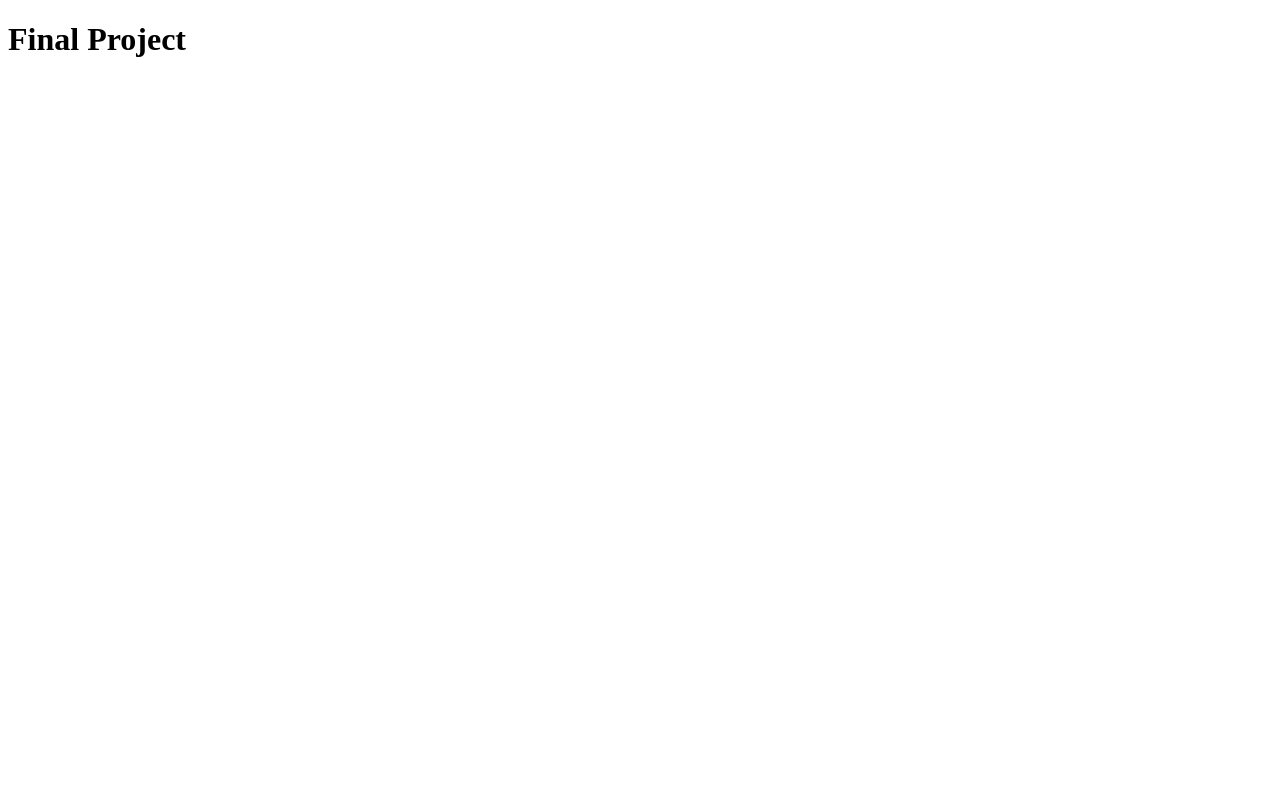
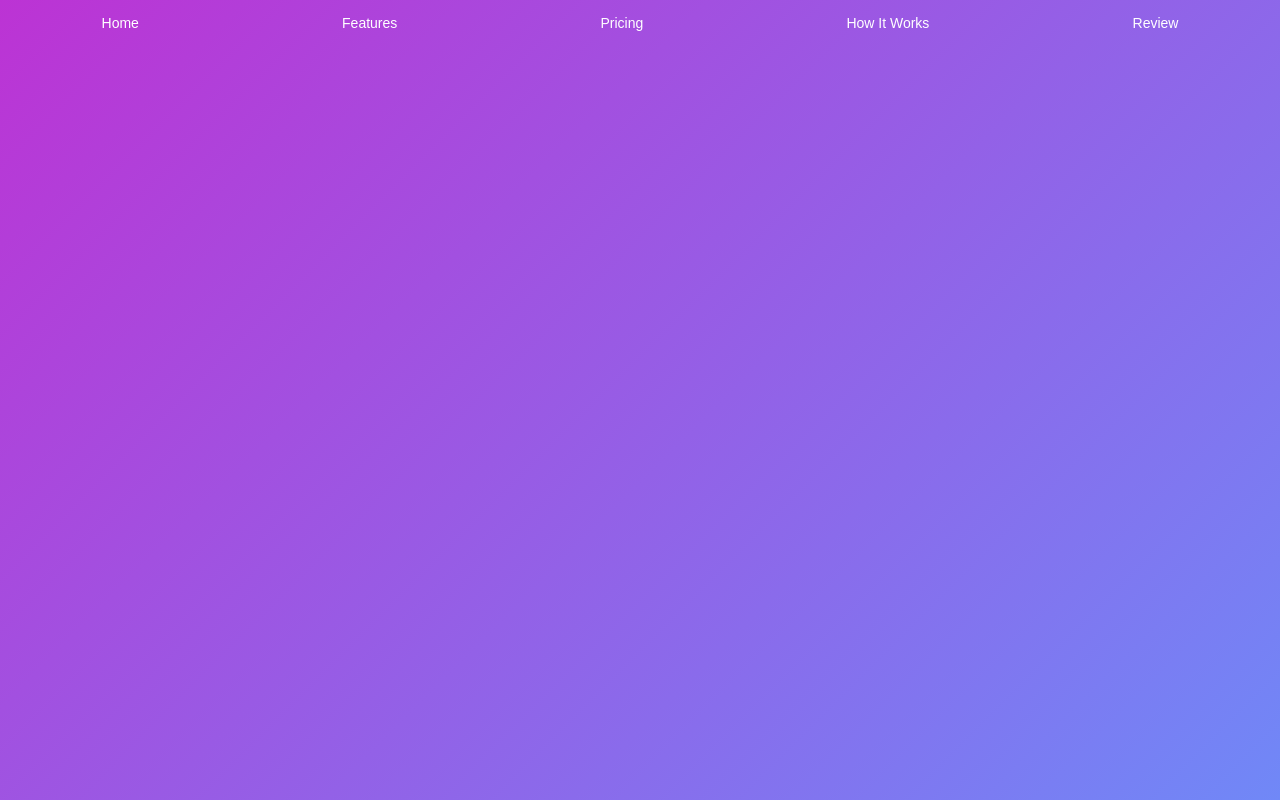
Before and after one commit to Aliyahrnd/dmd3470, a plain HTML site: page final-project/index.html in a window 1280 px wide. Drawn offline with Linux system fonts and the light colour scheme.

Commit message:
commit!!

```diff
--- a/final-project/index.html
+++ b/final-project/index.html
@@ -3,11 +3,18 @@
 <head>
     <meta charset="UTF-8">
     <meta name="viewport" content="width=device-width, initial-scale=1.0">
-    <title>Final Project</title>
+    <title>Gradient Navbar</title>
+    <link rel="stylesheet" href="styles.css">
 </head>
+<body>
 
-<h1> Final Project</h1>
-<body>
+    <nav>
+        <a href="#">Home</a>
+        <a href="#">Features</a>
+        <a href="#">Pricing</a>
+        <a href="#">How It Works</a>
+        <a href="#">Review</a>
+    </nav>
 
 </body>
 </html>
--- a/final-project/styles.css
+++ b/final-project/styles.css
@@ -0,0 +1,26 @@
+body {
+    margin: 0;
+    font-family: Arial, sans-serif;
+    height: 100vh;
+    background: linear-gradient(135deg, #BC33D4, #7088F7);
+}
+
+/* Navbar */
+nav {
+    display: flex;
+    justify-content: space-around;
+    align-items: right;
+    padding: 15px 0;
+}
+
+nav a {
+    text-decoration: none;
+    color: white;
+    font-weight: regular;
+    font-size: 14px;
+    transition: 0.3s;
+}
+
+nav a:hover {
+    color: #ffd6ff;
+}
```
